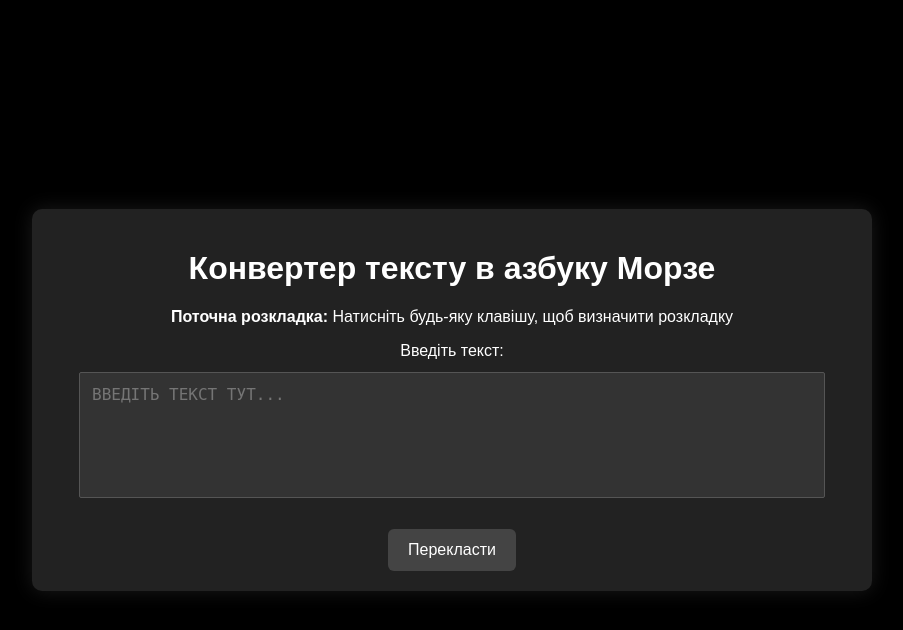
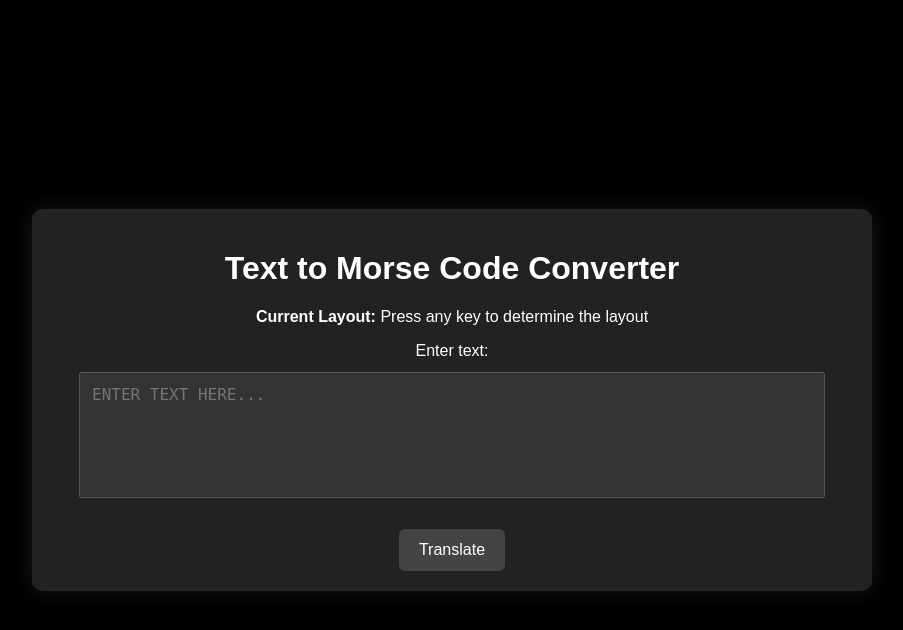
Before and after one commit to HatshypsutHt/Text-to-Morse-Code-Converter, a PHP site: page / in a window 1280 px wide. Shown: the top 630 px of the page, without its empty margins (188-1091 px from the left). Run offline with PHP 8.4, Linux system fonts and the light colour scheme.

Commit message:
index.php

```diff
--- a/index.php
+++ b/index.php
@@ -1,83 +1,83 @@
 <!DOCTYPE html>
-<html lang="uk">
+<html lang="en">
 <head>
 	<meta charset="UTF-8">
 	<meta name="viewport" content="width=device-width, initial-scale=1.0">
-	<title>Конвертер тексту в азбуку Морзе</title>
+	<title>Text to Morse Code Converter</title>
 	<!-- Favicons -->
-	<link rel="shortcut icon" type="image/png" href="https://drog.info/images/favicon.png"/>
-	<!-- META дані для SEO -->
+	<link rel="shortcut icon" type="image/png" href="/images/favicon.png"/>
+	<!-- META data for SEO -->
 	<meta property="article:published_time" content="2022-04-21T17:20:00+03:00"/>
 	<meta property="article:modified_time" content="<?= date('c'); ?>"/>
-	<meta property="og:site_name" content="Конвертер Морзе"/>
-	<meta property="og:locale" content="uk-UA"/>
+	<meta property="og:site_name" content="Morse Converter"/>
+	<meta property="og:locale" content="en-US"/>
 	<meta property="og:type" content="website"/>
 	<meta property="og:url" content="<?= "https://" . $_SERVER['SERVER_NAME'] . $_SERVER['REQUEST_URI']; ?>"/>
-	<meta property="og:title" content="Конвертер тексту в азбуку Морзе"/>
-	<meta property="og:description" content="Наш сайт – це зручний інструмент для перекладу тексту в азбуку Морзе. Ви можете ввести будь-який текст українською чи англійською мовами, і отримати його миттєвий переклад у вигляді кодів Морзе."/>
+	<meta property="og:title" content="Text to Morse Code Converter"/>
+	<meta property="og:description" content="Our site is a convenient tool for translating text into Morse code. You can enter any text in English or supported languages, and instantly get its translation into Morse codes."/>
 	<meta property="og:image:width" content="980"/>
 	<meta property="og:image:height" content="980"/>
 	<meta name="twitter:card" content="summary_large_image"/>
 	<meta property="og:image" content="/images/bg-img.webp"/>
-	<link rel="stylesheet" href="/morse/css/styles.css">
+	<link rel="stylesheet" href="/css/styles.css">
 	<script>
-		let currentLayout = 'unknown'; // Змінна для збереження поточної розкладки
+		let currentLayout = 'unknown'; // Variable to store the current layout
 
-		// Функція для визначення кирилиці чи латиниці
+		// Function to detect Cyrillic or Latin keyboard layout
 		function detectKeyboardLayout(event) {
 			const key = event.key;
 
-			// Регулярні вирази для двох варіантів
-			const isCyrillic = /^[а-яіїєґёъыэюя]+$/i.test(key); // Кирилиця
-			const isLatin = /^[a-z]+$/i.test(key); // Латиниця
+			// Regular expressions for the two layouts
+			const isCyrillic = /^[а-яіїєґёъыэюя]+$/i.test(key); // Cyrillic
+			const isLatin = /^[a-z]+$/i.test(key); // Latin
 
-			// Визначення мови
+			// Determine the language
 			if (isCyrillic) {
-				currentLayout = 'cyrillic'; // Кирилиця
+				currentLayout = 'cyrillic'; // Cyrillic
 				document.getElementById('language').value = 'cyrillic';
 			} else if (isLatin) {
-				currentLayout = 'latin'; // Латиниця
+				currentLayout = 'latin'; // Latin
 				document.getElementById('language').value = 'latin';
 			} else {
-				currentLayout = 'unknown'; // Невизначена розкладка
+				currentLayout = 'unknown'; // Unknown layout
 			}
 
-			// Вивід поточної розкладки на екран
+			// Display the current layout on the screen
 			const layoutName = {
-				cyrillic: 'Кирилиця',
-				latin: 'Латиниця',
-				unknown: 'Невизначена розкладка'
+				cyrillic: 'Cyrillic',
+				latin: 'Latin',
+				unknown: 'Unknown layout'
 			};
 			document.getElementById('current-layout').innerText = layoutName[currentLayout];
 		}
 
-		// Забороняємо вставку тексту
+		// Prevent text paste
 		function preventPaste(event) {
-			event.preventDefault(); // Відміняємо вставку
-			alert('Вставка тексту заборонена. Будь ласка, введіть текст вручну.');
+			event.preventDefault(); // Disable paste
+			alert('Pasting text is not allowed. Please enter the text manually.');
 		}
 
-		// Показ поточної розкладки при завантаженні сторінки
+		// Display the current layout on page load
 		window.onload = function () {
-			document.getElementById('current-layout').innerText = 'Натисніть будь-яку клавішу, щоб визначити розкладку';
+			document.getElementById('current-layout').innerText = 'Press any key to determine the layout';
 		};
 	</script>
 </head>
 <body>
 	<div class="container">
-		<h1>Конвертер тексту в азбуку Морзе</h1>
-		<p><strong>Поточна розкладка:</strong> <span id="current-layout">Визначається...</span></p>
+		<h1>Text to Morse Code Converter</h1>
+		<p><strong>Current Layout:</strong> <span id="current-layout">Determining...</span></p>
 		<form method="POST" action="process.php" accept-charset="UTF-8">
-			<!-- Поле для автоматичного визначення мови -->
+			<!-- Field for automatic language detection -->
 			<input type="hidden" name="language" id="language" value="unknown">
 
-			<label for="text">Введіть текст:</label>
+			<label for="text">Enter text:</label>
 			<textarea
 				name="text"
 				id="text"
 				rows="5"
 				cols="50"
-				placeholder="Введіть текст тут..."
+				placeholder="Enter text here..."
 				onkeydown="detectKeyboardLayout(event)"
 				onpaste="preventPaste(event)"
 				ondrop="preventPaste(event)"
@@ -85,7 +85,7 @@
 			></textarea>
 
 			<div style="margin-top: 15px;">
-				<button type="submit">Перекласти</button>
+				<button type="submit">Translate</button>
 			</div>
 		</form>
 	</div>
```
